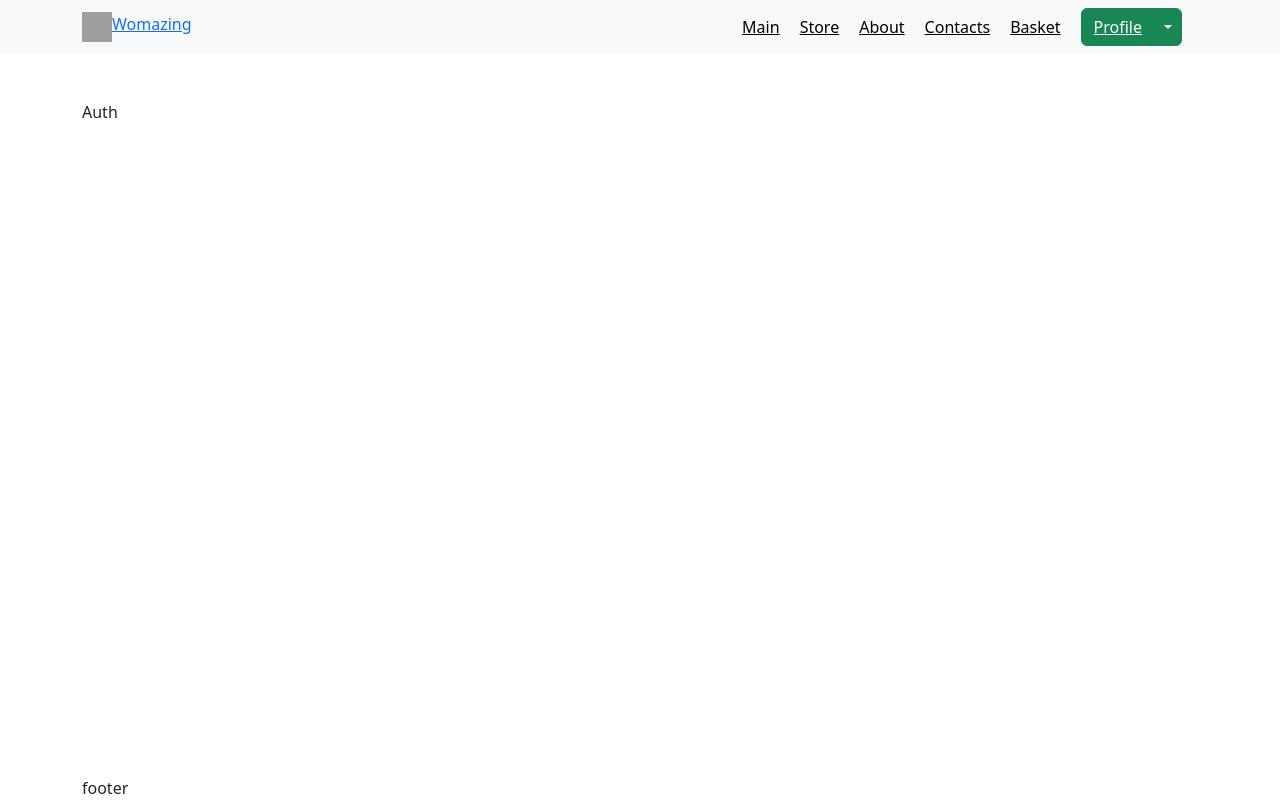
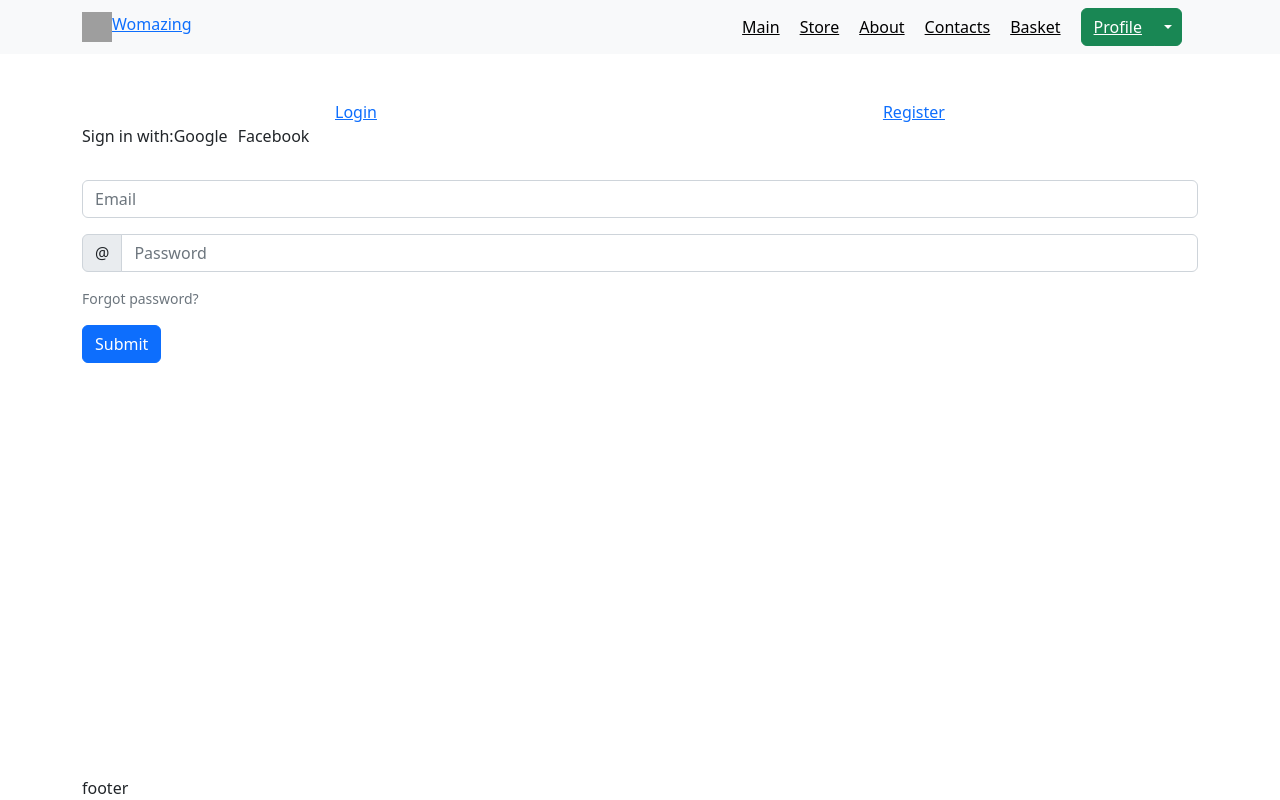
Before and after one commit to Egor-Dubovik/womazing_shop_frontend, a React (Create React App) app: page /login in a window 1280 px wide. Built offline with nearby package versions, Linux system fonts and the light colour scheme; grey boxes are pictures that could not be loaded.

Commit message:
feet: add components Auth and AuthForm

```diff
--- a/src/App.tsx
+++ b/src/App.tsx
@@ -19,7 +19,6 @@ function App() {
     setUserRoutes(getRoutes(user._isAuth));
   }, [user._isAuth]);
 
-  console.log(user._isAuth, userRoutes);
   return <div className="App">{routes}</div>;
 }
 
--- /dev/null
+++ b/src/components/AuthForm/AuthForm.tsx
@@ -0,0 +1,138 @@
+import { Context } from 'index';
+import React, { FC, FormEvent, useContext, useState } from 'react';
+import { Button, Form, InputGroup } from 'react-bootstrap';
+import Col from 'react-bootstrap/Col';
+import { useNavigate } from 'react-router-dom';
+import { MAIN_ROUTE } from 'types/constants';
+
+interface IAuthForm {
+  isLogin: boolean;
+}
+
+const AuthForm: FC<IAuthForm> = ({ isLogin }) => {
+  const { user } = useContext(Context);
+  const navigate = useNavigate();
+  const [validated, setValidated] = useState(false);
+  const [name, setName] = useState('');
+  const [email, setEmail] = useState('');
+  const [password, setPassword] = useState('');
+  const [confirmPassword, setConfirmPassword] = useState('');
+  const [agreement, setAgreement] = useState(true);
+
+  const showPassword = (id: string): void => {
+    const input = document.querySelector(`#${id}`) as HTMLInputElement;
+    input.type === 'password' ? (input.type = 'text') : (input.type = 'password');
+  };
+
+  const checkConfirmPassword = (): boolean => {
+    if (password === confirmPassword) return true;
+    setConfirmPassword('');
+    return false;
+  };
+
+  const handleSubmit = (event: FormEvent<HTMLFormElement>): void => {
+    event.preventDefault();
+    const form = event.currentTarget;
+
+    if (form.checkValidity() && checkConfirmPassword()) {
+      //if true save data and reset
+      user.setIsAuth(true);
+      navigate(MAIN_ROUTE);
+    }
+
+    setValidated(true);
+  };
+
+  return (
+    <Form
+      noValidate
+      validated={validated}
+      className="column"
+      onSubmit={(event) => handleSubmit(event)}
+    >
+      {/* name */}
+      <Form.Group className="mb-3" as={Col}>
+        {!isLogin && (
+          <Form.Control
+            type="name"
+            placeholder="Name"
+            value={name}
+            onChange={(event) => setName(event.target.value)}
+            required
+          />
+        )}
+        <Form.Control.Feedback type="invalid">Please enter your name</Form.Control.Feedback>
+      </Form.Group>
+
+      {/* email */}
+      <Form.Group className="mb-3" as={Col}>
+        <Form.Control
+          type="email"
+          placeholder="Email"
+          value={email}
+          onChange={(event) => setEmail(event.target.value)}
+          required
+        />
+        <Form.Control.Feedback type="invalid">Incorrect email</Form.Control.Feedback>
+      </Form.Group>
+
+      {/* passwords */}
+      <InputGroup className="mb-3" as={Col} hasValidation>
+        <InputGroup.Text style={{ cursor: 'pointer' }} onClick={() => showPassword('authPassword')}>
+          @
+        </InputGroup.Text>
+        <Form.Control
+          id="authPassword"
+          type="password"
+          placeholder="Password"
+          value={password}
+          onChange={(event) => setPassword(event.target.value)}
+          required
+        />
+        <Form.Control.Feedback type="invalid">Incorrect Password</Form.Control.Feedback>
+      </InputGroup>
+
+      {!isLogin && (
+        <InputGroup className="mb-3" as={Col} hasValidation>
+          <InputGroup.Text
+            style={{ cursor: 'pointer' }}
+            onClick={() => showPassword('authConfirmPassword')}
+          >
+            @
+          </InputGroup.Text>
+          <Form.Control
+            id="authConfirmPassword"
+            type="password"
+            placeholder="Repeat password"
+            value={confirmPassword}
+            onChange={(event) => setConfirmPassword(event.target.value)}
+            required
+          />
+          <Form.Control.Feedback type="invalid">Password does not match</Form.Control.Feedback>
+        </InputGroup>
+      )}
+
+      {/* text */}
+      {isLogin ? (
+        <Form.Text className="mb-3" as="div">
+          Forgot password?
+        </Form.Text>
+      ) : (
+        <Form.Check
+          className="mb-3"
+          type="checkbox"
+          label="I have read and agree to the terms"
+          required
+          checked={agreement}
+          onChange={(event) => setAgreement(event.target.checked)}
+        />
+      )}
+
+      <Button variant="primary" type="submit">
+        Submit
+      </Button>
+    </Form>
+  );
+};
+
+export default AuthForm;
--- a/src/components/Navigation/Navigation.tsx
+++ b/src/components/Navigation/Navigation.tsx
@@ -1,8 +1,8 @@
-import React, { FC, RefAttributes, useContext } from 'react';
+import React, { FC, useContext } from 'react';
 import Navbar from 'react-bootstrap/Navbar';
 import Nav from 'react-bootstrap/Nav';
-import { FormProps, NavLink } from 'react-router-dom';
-import { Button, Dropdown, Form, NavDropdown, Offcanvas } from 'react-bootstrap';
+import { NavLink } from 'react-router-dom';
+import { Button, Dropdown, Offcanvas } from 'react-bootstrap';
 import { observer } from 'mobx-react-lite';
 import Container from 'react-bootstrap/Container';
 import { Context } from 'index';
--- a/src/pages/Auth.tsx
+++ b/src/pages/Auth.tsx
@@ -1,7 +1,38 @@
+import AuthForm from 'components/AuthForm/AuthForm';
 import React, { FC } from 'react';
+import { Button, Container, Form, ListGroup } from 'react-bootstrap';
+import Nav from 'react-bootstrap/Nav';
+import { NavLink, useLocation } from 'react-router-dom';
+import { LOGIN_ROUTE, REGISTRATION_ROUTE } from 'types/constants';
+
+// className="d-flex justify-content-between"
 
 const Auth: FC = () => {
-  return <div>Auth</div>;
+  const location = useLocation();
+  const isLogin = location.pathname === LOGIN_ROUTE;
+
+  return (
+    <>
+      <Nav>
+        <NavLink className="m-lg-auto d-inline-block" to={LOGIN_ROUTE}>
+          Login
+        </NavLink>
+        <NavLink className="m-lg-auto d-inline-block" to={REGISTRATION_ROUTE}>
+          Register
+        </NavLink>
+      </Nav>
+      <div style={{ display: 'flex' }}>
+        {isLogin ? <p>Sign in with:</p> : <p>Sign up with::</p>}
+
+        <div style={{ display: 'flex' }}>
+          <p style={{ marginRight: 10 }}>Google</p>
+          <p>Facebook</p>
+        </div>
+      </div>
+
+      <AuthForm isLogin={isLogin} />
+    </>
+  );
 };
 
 export default Auth;
--- a/src/router/AppRouter.tsx
+++ b/src/router/AppRouter.tsx
@@ -5,8 +5,6 @@ import Layout from 'components/Layout';
 import { IRoute } from 'types/app.interface';
 
 const AppRouter = (routes: IRoute[]): RouteObject[] => {
-  console.log('AppRouter run');
-
   return [
     {
       element: <Layout />,
```
